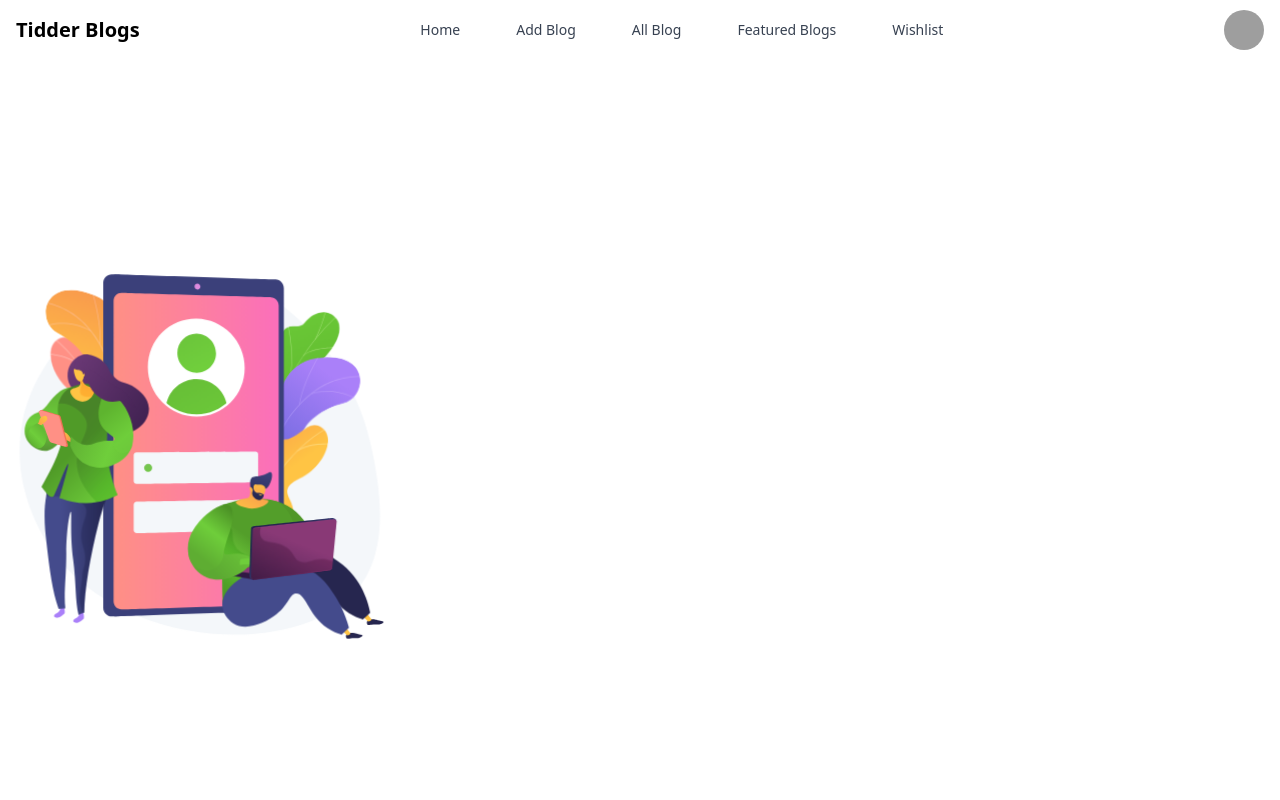
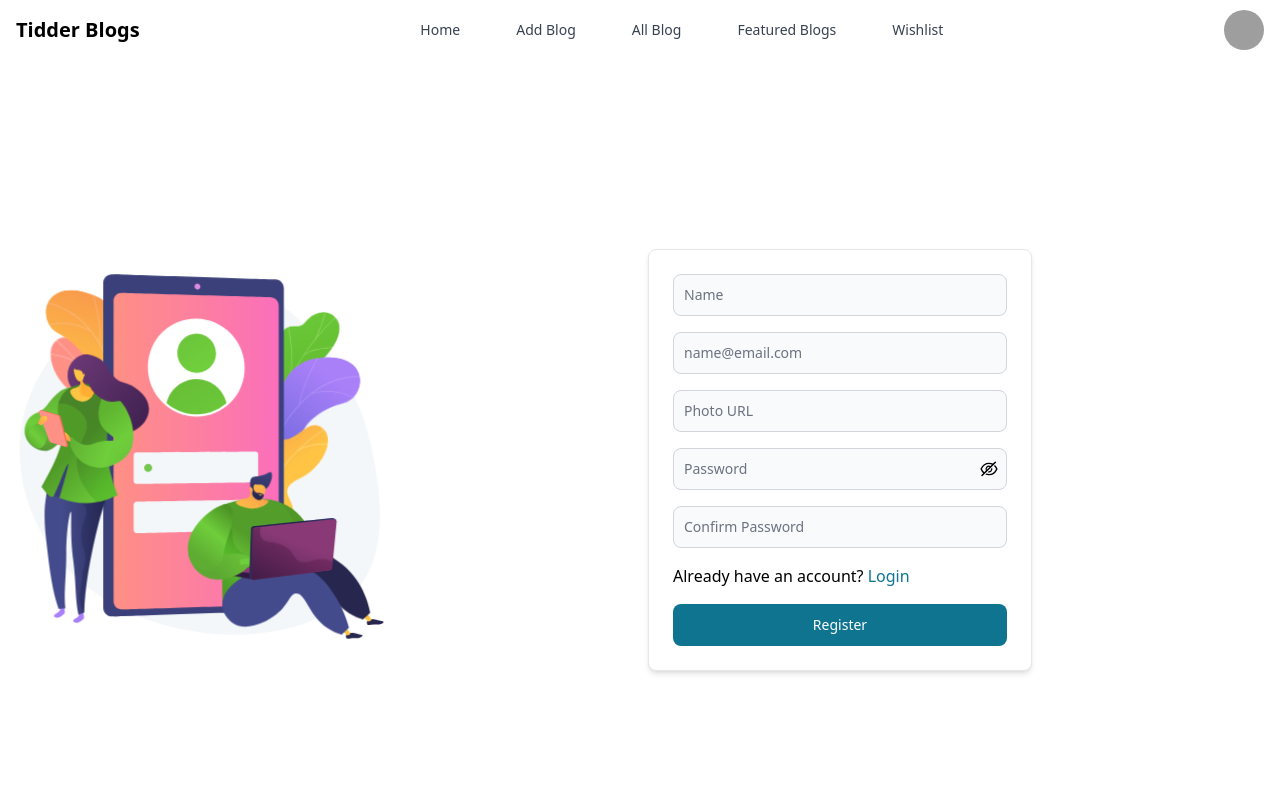
Before and after one commit to shariarSultanFahim/Tidder, a React (Vite) app: page /register in a window 1280 px wide. Shown: the top 800 px of the page. Built offline with nearby package versions, Linux system fonts and the light colour scheme; grey boxes are pictures that could not be loaded.

Commit message:
Registration page design complete

```diff
--- a/src/Components/User/Login.jsx
+++ b/src/Components/User/Login.jsx
@@ -91,7 +91,7 @@ const Login = () => {
         </div>
         <Button type="submit">Login</Button>
       </form>
-        </Card>
+    </Card>
 
       <div className="hidden md:block w-1/2">
         <Lottie options={defaultOptions} height={400} width={400} />
--- a/src/Components/User/Register.jsx
+++ b/src/Components/User/Register.jsx
@@ -1,7 +1,11 @@
-import { useLocation } from "react-router-dom";
+import { Link, useLocation } from "react-router-dom";
 import useDocumentTitle from "../../Hooks/useDocumentTitle";
 import Lottie from "react-lottie";
 import animationData from "../../assets/LoginAnimation.json";
+import { Button, Card,Label, TextInput } from "flowbite-react";
+import { AiOutlineEye ,AiOutlineEyeInvisible } from "react-icons/ai";
+import { useRef, useState } from "react";
+import {toast, Toaster} from "react-hot-toast"
 
 const Register = () => {
   useDocumentTitle(useLocation().pathname.slice(1));
@@ -13,15 +17,110 @@ const Register = () => {
       preserveAspectRatio: "xMidYMid slice",
     },
   };
+  const [passVisibility,setPassVisibility] = useState(false);
+
+    const handlePassVisibility = () =>{
+        setPassVisibility(!passVisibility);
+    }
+
+const formRef = useRef(null);
+  const [error,setError] = useState("");
+
+  const handleRegister = (e) =>{
+    e.preventDefault()
+    const name = e.target.name.value;
+    const photoURL = e.target.photo.value;
+    const email = e.target.email.value;
+    const password = e.target.password.value;
+    const confirmPassword = e.target.confirmPassword.value;
+    console.log(name,photoURL,email,password)
+
+    if(password.length==0){
+        setError("Enter a valid password");
+        return
+    }
+    if(password.length<6){
+        setError("Password must be at least 6 characters");
+        return
+    }
+    if(!/[A-Z]/.test(password)){
+        setError("Must have an Uppercase letter in the password");
+        return
+    }
+    if(!/[a-z]/.test(password)){
+        setError("Must have a Lowercase letter in the password");
+        return
+    }
+    if(!/[0-9]/.test(password)){
+        setError("Must have a Numaric character in the password");
+        return
+    }
+    if(!/[@.#$!%*?&^]/.test(password)){
+        setError("Must have a special character in the password");
+        return
+    }
+    if(password !== confirmPassword){
+        setError("Passwords didn't match");
+        return
+    }
+
+    setError('');
+    formRef.current.reset();
+
+}
 
   return (
-    <div className="min-h-screen md:flex justify-between items-center">
+    <div className="min-h-screen md:flex justify-between items-center mx-auto">
       <div className="hidden md:block">
         <Lottie options={defaultOptions} height={400} width={400} />
       </div>
-      <div>
+      <Card className="md:w-80 lg:w-96 mx-auto">
+      <form onSubmit={handleRegister} ref={formRef} className="flex flex-col gap-4">
 
-      </div>
+        <div>
+          <TextInput id="name" type="name" name="name" placeholder="Name" required />
+        </div>
+
+        <div>
+          <TextInput id="email1" type="email" name="email" placeholder="name@email.com" required />
+        </div>
+
+        <div>
+          <TextInput id="photo" type="photo" name="photo"
+          placeholder="Photo URL" required />
+        </div>
+
+        <div>
+          <div className="relative">
+            <TextInput id="password"
+                type={passVisibility?'text':'password'}
+                name="password"
+                placeholder="Password" required />
+
+            <a type="" onClick={handlePassVisibility} className="absolute right-2 top-1/4 text-xl hover:cursor-pointer">
+                {passVisibility?<AiOutlineEye/>:<AiOutlineEyeInvisible/>}
+            </a>
+          </div>
+        </div>
+        {
+            error && <small className='text-red-500'>{error}</small>
+        }
+        <div>
+          <div className="relative">
+            <TextInput id="confirmPassword"
+                type={passVisibility?'text':'password'}
+                name="confirmPassword"
+                placeholder="Confirm Password" required />
+          </div>
+        </div>
+
+        <div className="flex items-center gap-2">
+          <p>Already have an account? <span className="text-primary hover:underline"><Link to='/login'>Login</Link></span></p>
+        </div>
+        <Button type="submit">Register</Button>
+      </form>
+    </Card>
+    <div><Toaster position="top-right"/></div>
 
     </div>
   );
```
